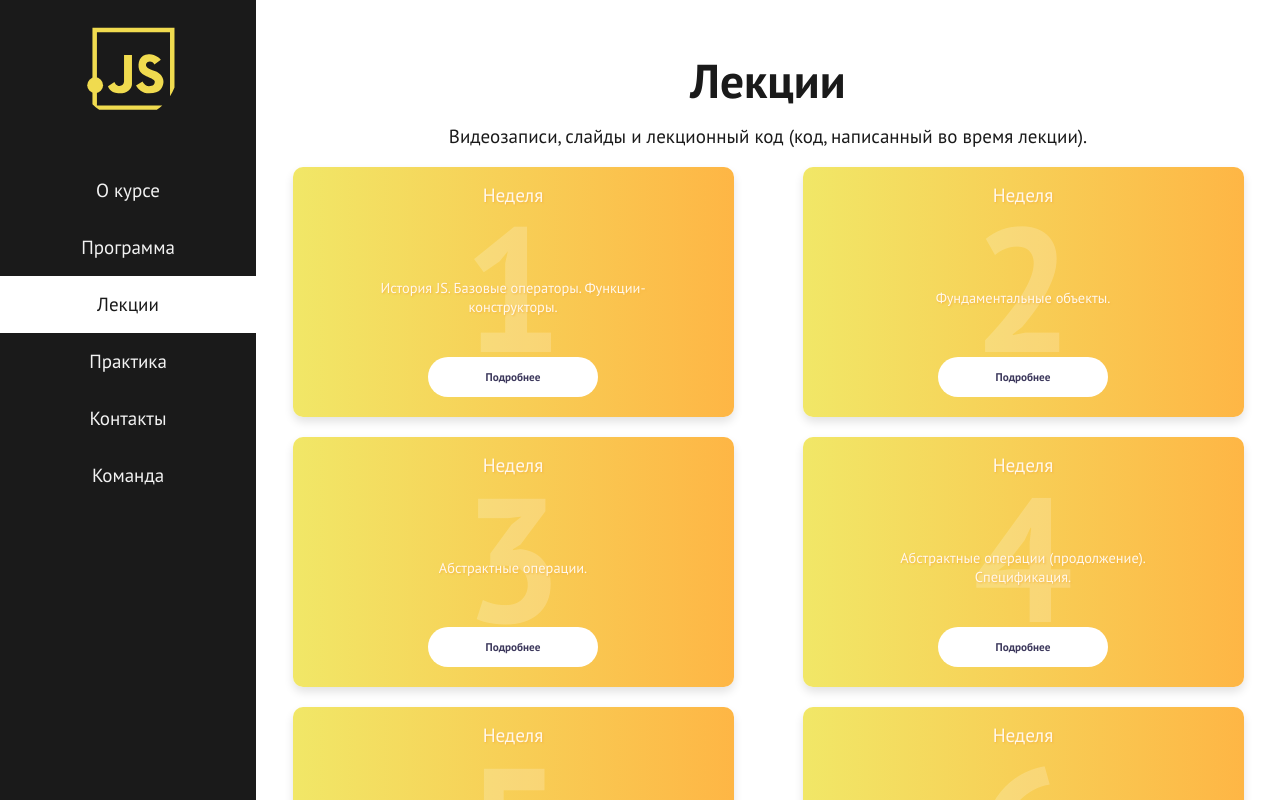
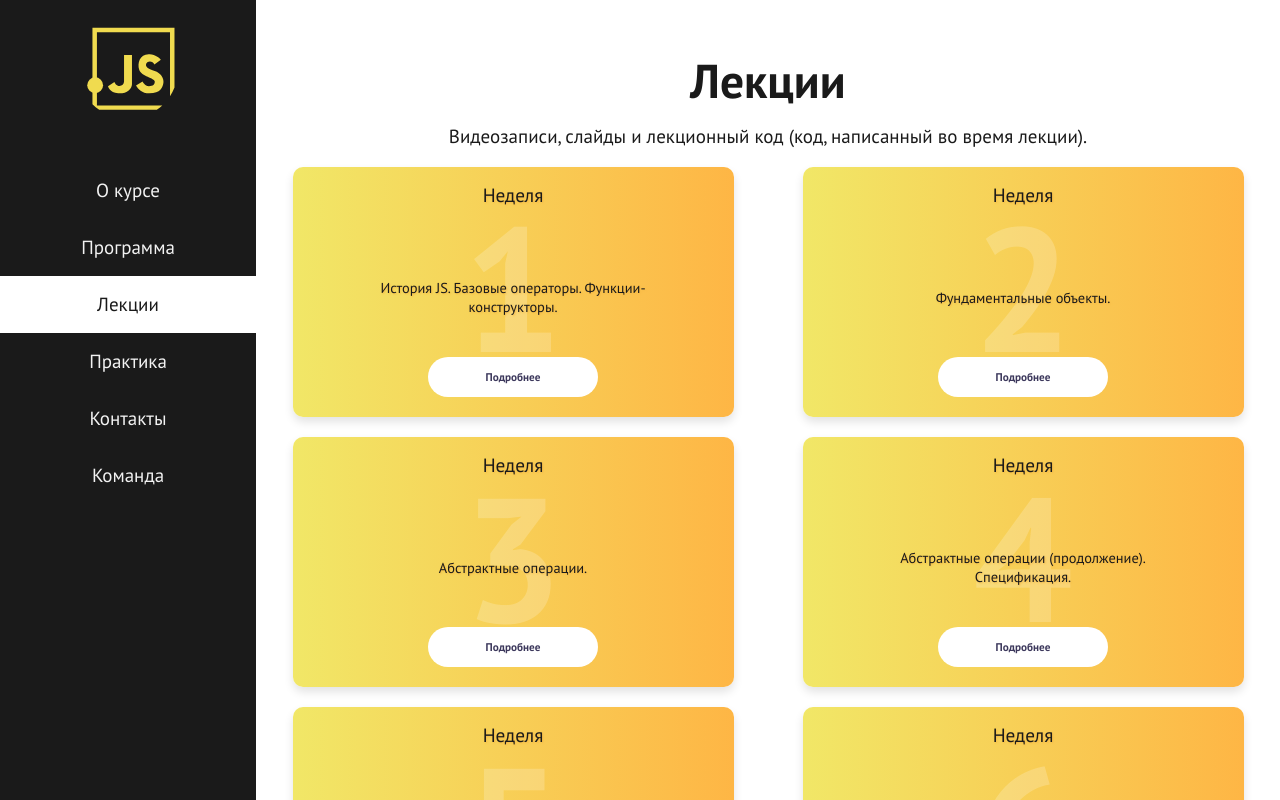
Before and after one commit to makecs50/makecs75, a React (Create React App) app: page /#/lectures in a window 1280 px wide. Built offline with nearby package versions, Linux system fonts and the light colour scheme.

Commit message:
Feature: add lecture 7

```diff
--- a/src/app/assets/presentations/index.js
+++ b/src/app/assets/presentations/index.js
@@ -4,7 +4,8 @@ import lecture3 from './Lecture3.zip'
 import lecture4 from './Lecture4.zip'
 import lecture5 from './Lecture5.zip'
 import lecture6 from './Lecture6.zip'
+import lecture7 from './Lecture7.zip'
 
 export default {
-  lecture1, lecture2, lecture3, lecture4, lecture5, lecture6,
+  lecture1, lecture2, lecture3, lecture4, lecture5, lecture6, lecture7,
 }
--- a/src/app/components/LectureCard.js
+++ b/src/app/components/LectureCard.js
@@ -75,12 +75,11 @@ const LectureCard = (props) => {
     `
 
     const Title = styled.div`
-        color: #FFF;
         font-size: 1.2rem;
         text-align: center;
         margin-top: 15px;
         text-shadow: 1px 1px 2px #f5b845;
-        color: #fff8ec;
+        color: #1a1a1a;
         cursor: default;
 
         // &::after{
@@ -129,7 +128,7 @@ const LectureCard = (props) => {
         left: 0; right: 0;
         text-align: center;
         text-shadow: 1px 1px 2px #f5b845;
-        color: #fff8ec;
+        color: #1a1a1a;
         cursor: default;
         -webkit-transition: all 0.4s ease;
         -moz-transition: all 0.4s ease;
--- a/src/app/lecturesData.json
+++ b/src/app/lecturesData.json
@@ -22,5 +22,9 @@
   {
     "title": "Неделя 6",
     "youtube": "https://www.youtube.com/embed/o6nwco5Hb6s"
+  },
+  {
+    "title": "Неделя 7",
+    "youtube": "https://www.youtube.com/embed/SNgr4X5zdOk"
   }
 ]
--- a/src/app/pages/Lectures.js
+++ b/src/app/pages/Lectures.js
@@ -60,6 +60,9 @@ export default function Lectures(props) {
             <LectureCard title="Неделя" number="6" >
               Execution Context. Closure.
             </LectureCard>
+            <LectureCard title="Неделя" number="7" >
+              Прототипное наследование.
+            </LectureCard>
           </div>
         </div>
       </div>
```
Also changed, not shown: 1 other file (tests, documents, lock files or other folders).
